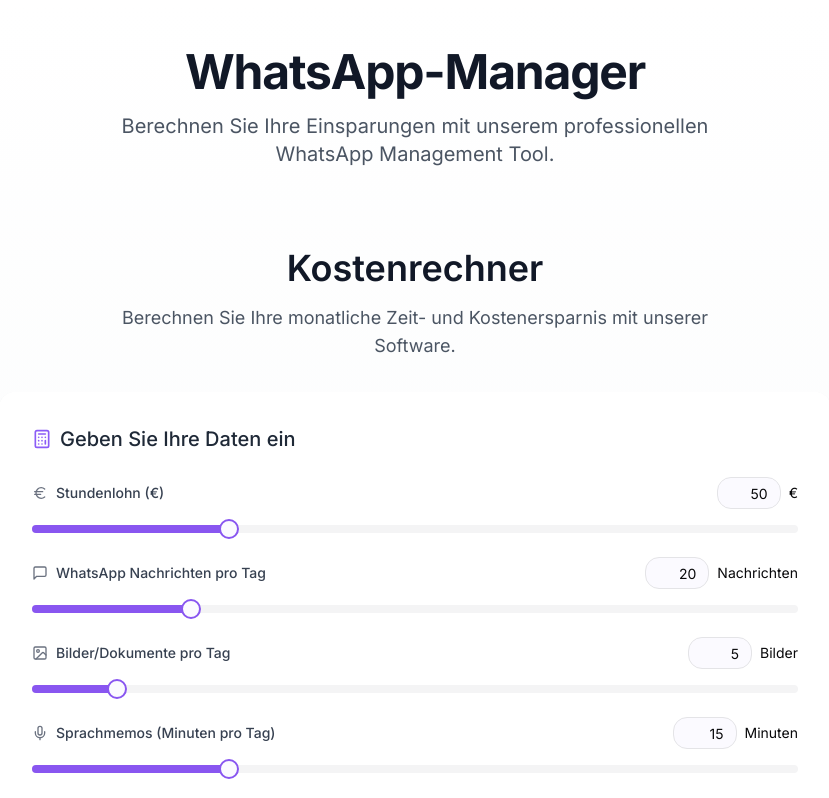
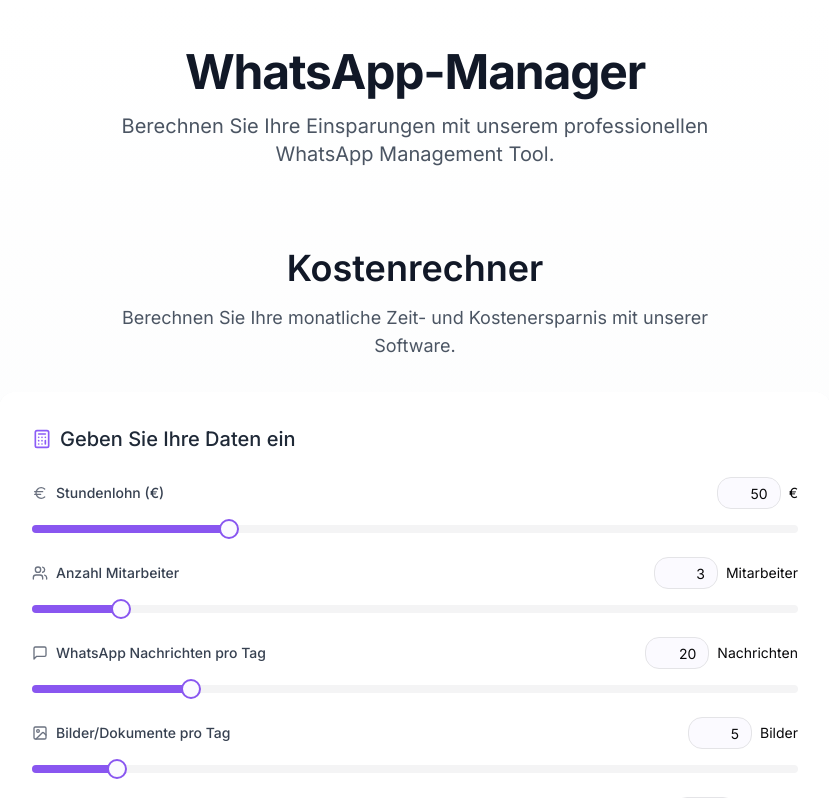
Before and after one commit to timgutberlet/saas-einsparrechner, a React (Vite) app: page / in a window 1280 px wide. Shown: the top 798 px of the page, without its empty margins (225-1054 px from the left). Built offline with nearby package versions, Linux system fonts and the light colour scheme.

Commit message:
Add employee count slider
Adds a slider to the cost calculator for specifying the number of employees.

```diff
--- a/src/components/CostCalculator.tsx
+++ b/src/components/CostCalculator.tsx
@@ -1,5 +1,6 @@
+
 import React, { useState, useEffect } from 'react';
-import { Calculator, Euro, MessageSquare, Image, Mic, Clock, ArrowRight } from 'lucide-react';
+import { Calculator, Euro, MessageSquare, Image, Mic, Clock, ArrowRight, Users } from 'lucide-react';
 import { Card } from '@/components/ui/card';
 import { Button } from '@/components/ui/button';
 import { Slider } from '@/components/ui/slider';
@@ -10,11 +11,13 @@ const CostCalculator = () => {
   const defaultMessagesPerDay = 20;
   const defaultImagesPerDay = 5;
   const defaultVoiceMinutesPerDay = 15;
+  const defaultEmployees = 3;
 
   const [hourlyRate, setHourlyRate] = useState<number>(defaultHourlyRate);
   const [messagesPerDay, setMessagesPerDay] = useState<number>(defaultMessagesPerDay);
   const [imagesPerDay, setImagesPerDay] = useState<number>(defaultImagesPerDay);
   const [voiceMinutesPerDay, setVoiceMinutesPerDay] = useState<number>(defaultVoiceMinutesPerDay);
+  const [employees, setEmployees] = useState<number>(defaultEmployees);
 
   const [timeSavings, setTimeSavings] = useState<number | null>(null);
   const [moneySavings, setMoneySavings] = useState<number | null>(null);
@@ -35,8 +38,10 @@ const CostCalculator = () => {
       const N = Number(messagesPerDay);
       const B = Number(imagesPerDay);
       const M = Number(voiceMinutesPerDay);
+      const E = Number(employees);
 
-      const monthlySavingsMinutes = 22 * ((N * 1.833) + (B * 3.833) + (M * 0.667));
+      // Die Zeitersparnis multiplizieren wir mit der Anzahl der Mitarbeiter
+      const monthlySavingsMinutes = E * 22 * ((N * 1.833) + (B * 3.833) + (M * 0.667));
 
       const monthlySavingsEuro = (monthlySavingsMinutes / 60) * S;
 
@@ -52,6 +57,7 @@ const CostCalculator = () => {
     setMessagesPerDay(defaultMessagesPerDay);
     setImagesPerDay(defaultImagesPerDay);
     setVoiceMinutesPerDay(defaultVoiceMinutesPerDay);
+    setEmployees(defaultEmployees);
     setTimeSavings(null);
     setMoneySavings(null);
     setShowResults(false);
@@ -108,6 +114,35 @@ const CostCalculator = () => {
                     max={200}
                     step={1}
                     onValueChange={(value) => setHourlyRate(value[0])}
+                    className="cursor-pointer"
+                  />
+                </div>
+
+                <div className="space-y-4">
+                  <div className="flex items-center justify-between">
+                    <label htmlFor="employees" className="text-sm font-medium text-gray-700 flex items-center gap-2">
+                      <Users className="h-4 w-4 text-gray-500" />
+                      Anzahl Mitarbeiter
+                    </label>
+                    <div className="flex items-center gap-2">
+                      <Input
+                        type="number"
+                        value={employees}
+                        onChange={(e) => setEmployees(Number(e.target.value))}
+                        className="w-16 h-8 text-right"
+                        min={1}
+                        max={100}
+                      />
+                      <span className="text-sm">Mitarbeiter</span>
+                    </div>
+                  </div>
+                  <Slider
+                    id="employees"
+                    value={[employees]}
+                    min={1}
+                    max={20}
+                    step={1}
+                    onValueChange={(value) => setEmployees(value[0])}
                     className="cursor-pointer"
                   />
                 </div>
```
